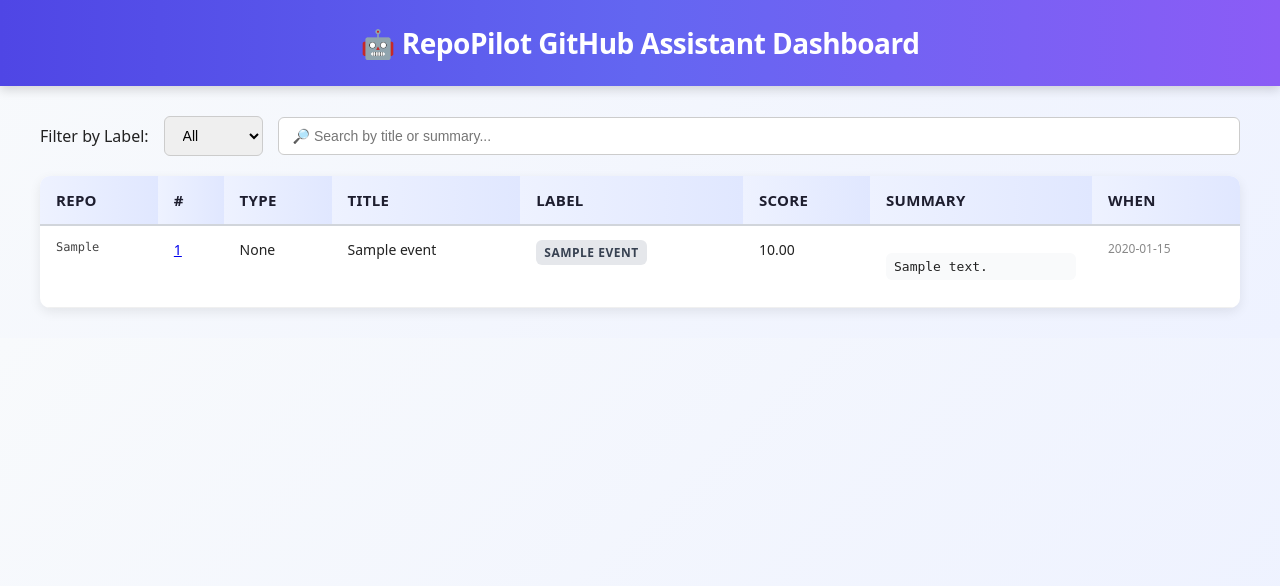
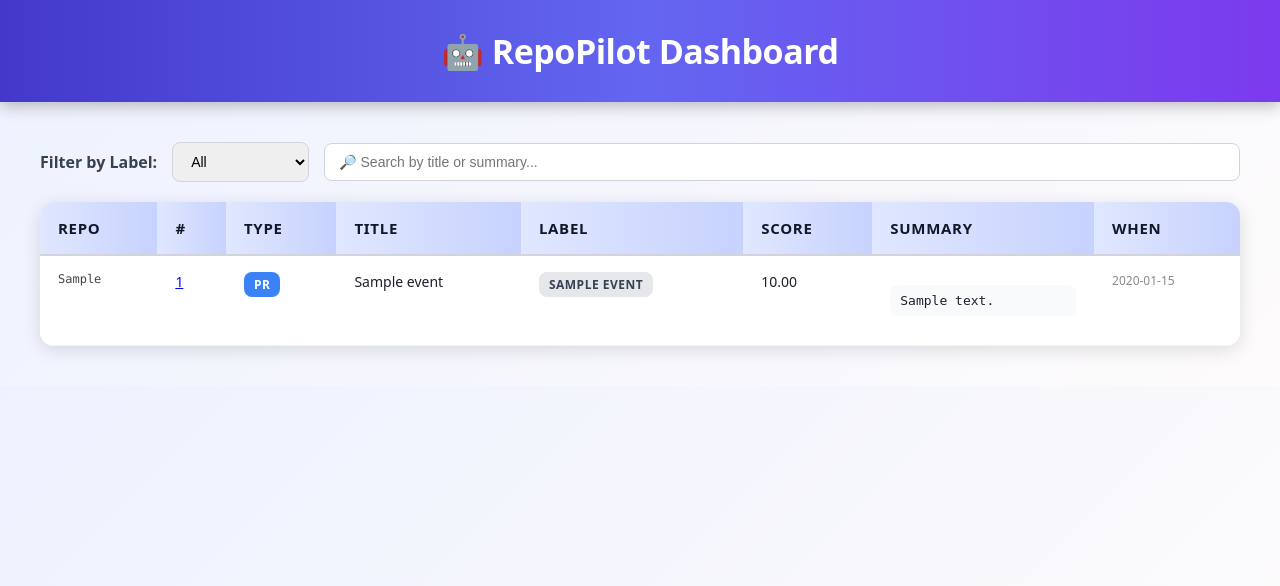
Before and after one commit to Eniiifeoluwa/RepoPilot, a FastAPI app: page / in a window 1280 px wide. Shown: the top 586 px of the page. Run offline with FastAPI, Linux system fonts and the light colour scheme; tables that the repository leaves empty hold one stand-in row (values such as "Sample post").

Commit message:
New updates.

```diff
--- a/dashboard/app.py
+++ b/dashboard/app.py
@@ -21,7 +21,7 @@
         id INTEGER PRIMARY KEY AUTOINCREMENT,
         repo TEXT,
         number INTEGER,
-        type TEXT,
+        type TEXT,            -- "Issue" or "Pull Request"
         title TEXT,
         summary TEXT,
         label TEXT,
@@ -36,14 +36,28 @@
 
 @app.post("/ingest")
 async def ingest(item: dict):
-    required = ["repo","number","type","summary","label","score","title"]
+    # Required fields (same for issues and PRs)
+    required = ["repo", "number", "type", "summary", "label", "score", "title"]
     if any(k not in item for k in required):
         raise HTTPException(status_code=400, detail="bad payload")
+
+    # Normalize type
+    issue_type = "Pull Request" if item["type"].lower().startswith("pull") else "Issue"
+
     conn = sqlite3.connect(DB_PATH)
     cur = conn.cursor()
     cur.execute(
         "INSERT INTO events(repo,number,type,title,summary,label,score,created_at) VALUES(?,?,?,?,?,?,?,?)",
-        (item["repo"], int(item["number"]), item["type"], item["title"], item["summary"], item["label"], float(item["score"]), datetime.datetime.utcnow().isoformat()+"Z")
+        (
+            item["repo"],
+            int(item["number"]),
+            issue_type,
+            item["title"],
+            item["summary"],
+            item["label"],
+            float(item["score"]),
+            datetime.datetime.utcnow().isoformat() + "Z",
+        ),
     )
     conn.commit()
     conn.close()
@@ -53,7 +67,9 @@
 async def index(request: Request):
     conn = sqlite3.connect(DB_PATH)
     cur = conn.cursor()
-    cur.execute("SELECT repo, number, type, title, label, score, summary, created_at FROM events ORDER BY id DESC LIMIT 200")
+    cur.execute(
+        "SELECT repo, number, type, title, label, score, summary, created_at FROM events ORDER BY id DESC LIMIT 200"
+    )
     rows = cur.fetchall()
     conn.close()
     return templates.TemplateResponse("index.html", {"request": request, "rows": rows})
--- a/dashboard/templates/index.html
+++ b/dashboard/templates/index.html
@@ -1,89 +1,107 @@
 <!doctype html>
-<html>
+<html lang="en">
 <head>
   <meta charset="utf-8">
-  <title> RepoPilot GitHub Assistant</title>
+  <title>RepoPilot Dashboard</title>
   <meta name="viewport" content="width=device-width,initial-scale=1">
   <style>
+    /* Global styles */
     body {
       font-family: system-ui, -apple-system, Segoe UI, Roboto, Ubuntu, Arial, sans-serif;
       margin: 0;
       padding: 0;
-      background: linear-gradient(135deg, #f8fafc, #eef2ff);
-      color: #222;
+      background: linear-gradient(135deg, #eef2ff, #fdfbfb);
+      color: #1e1e2f;
     }
 
+    /* Header */
     header {
-      background: linear-gradient(90deg, #4f46e5, #6366f1, #8b5cf6);
+      background: linear-gradient(90deg, #4338ca, #6366f1, #7c3aed);
       color: white;
-      padding: 24px 20px;
+      padding: 28px 20px;
       text-align: center;
-      box-shadow: 0 4px 10px rgba(0,0,0,0.15);
+      box-shadow: 0 4px 15px rgba(0,0,0,0.25);
     }
 
-    h1 {
+    header h1 {
       margin: 0;
-      font-size: 28px;
-      font-weight: 800;
+      font-size: 34px;
+      font-weight: 900;
       letter-spacing: -0.5px;
     }
 
+    /* Container */
     .container {
       max-width: 1200px;
-      margin: 30px auto;
+      margin: 40px auto;
       padding: 0 20px;
     }
 
+    /* Controls */
     .controls {
       margin-bottom: 20px;
       display: flex;
       align-items: center;
       gap: 15px;
+      flex-wrap: wrap;
+    }
+
+    label {
+      font-weight: 700;
+      color: #374151;
     }
 
     select, input[type="text"] {
       padding: 10px 14px;
-      border-radius: 6px;
-      border: 1px solid #ccc;
+      border-radius: 8px;
+      border: 1px solid #d1d5db;
       font-size: 14px;
+      transition: all 0.2s ease-in-out;
+    }
+
+    select:focus, input[type="text"]:focus {
+      border-color: #6366f1;
+      box-shadow: 0 0 0 3px rgba(99,102,241,0.2);
+      outline: none;
     }
 
     input[type="text"] {
       flex: 1;
     }
 
+    /* Table */
     table {
       border-collapse: collapse;
       width: 100%;
       background: white;
-      border-radius: 10px;
+      border-radius: 14px;
       overflow: hidden;
-      box-shadow: 0 4px 12px rgba(0,0,0,0.08);
+      box-shadow: 0 4px 18px rgba(0,0,0,0.12);
     }
 
     th, td {
-      padding: 14px 16px;
+      padding: 16px 18px;
       text-align: left;
     }
 
     th {
-      background: linear-gradient(90deg, #eef2ff, #e0e7ff);
-      font-weight: 700;
+      background: linear-gradient(90deg, #e0e7ff, #c7d2fe);
+      font-weight: 900;
       font-size: 15px;
-      color: #1e1e2f;
+      color: #111827;
       border-bottom: 2px solid #d1d5db;
-      letter-spacing: 0.3px;
       text-transform: uppercase;
+      letter-spacing: 0.7px;
     }
 
     td {
-      border-bottom: 1px solid #f0f0f0;
+      border-bottom: 1px solid #f3f4f6;
       font-size: 14px;
       vertical-align: top;
     }
 
     tr:hover {
-      background: #f9f9ff;
+      background: #f9fafb;
     }
 
     .mono {
@@ -92,19 +110,36 @@
       color: #444;
     }
 
+    /* Type badges */
+    .type-badge {
+      display: inline-block;
+      padding: 4px 10px;
+      border-radius: 8px;
+      font-size: 12px;
+      font-weight: 700;
+      text-transform: uppercase;
+      letter-spacing: 0.5px;
+      color: white;
+    }
+    .type-issue { background: #10b981; } /* green */
+    .type-pr { background: #3b82f6; }    /* blue */
+
+    /* Labels */
     .label {
       display: inline-block;
-      padding: 4px 8px;
-      border-radius: 6px;
+      padding: 4px 10px;
+      border-radius: 8px;
       font-size: 12px;
-      font-weight: 600;
+      font-weight: 700;
       text-transform: uppercase;
       letter-spacing: 0.5px;
       background: #e5e7eb;
       color: #374151;
     }
-
     .label.feature { background: #d1fae5; color: #065f46; }
+    .label.enhancement { background: #fef3c7; color: #92400e; }
+    .label.performance { background: #fee2e2; color: #991b1b; }
+    .label.security { background: #fde68a; color: #92400e; }
 
     .muted {
       color: #888;
@@ -117,14 +152,14 @@
       overflow: hidden;
       font-size: 13px;
       background: #f9fafb;
-      padding: 6px 8px;
-      border-radius: 6px;
+      padding: 8px 10px;
+      border-radius: 8px;
     }
   </style>
 </head>
 <body>
   <header>
-    <h1>🤖 RepoPilot GitHub Assistant Dashboard</h1>
+    <h1>🤖 RepoPilot Dashboard</h1>
   </header>
 
   <div class="container">
@@ -133,6 +168,9 @@
       <select id="filter">
         <option value="all">All</option>
         <option value="feature">Feature</option>
+        <option value="enhancement">Enhancement</option>
+        <option value="performance">Performance</option>
+        <option value="security">Security</option>
       </select>
 
       <input type="text" id="search" placeholder="🔎 Search by title or summary...">
@@ -156,7 +194,13 @@
         <tr data-label="{{ r[4]|lower }}">
           <td class="mono">{{ r[0] }}</td>
           <td><a target="_blank" href="https://github.com/{{ r[0] }}/issues/{{ r[1] }}">{{ r[1] }}</a></td>
-          <td>{{ r[2] }}</td>
+          <td>
+            {% if r[2] == "issue" %}
+              <span class="type-badge type-issue">Issue</span>
+            {% else %}
+              <span class="type-badge type-pr">PR</span>
+            {% endif %}
+          </td>
           <td class="title">{{ r[3] }}</td>
           <td><span class="label {{ r[4]|lower }}">{{ r[4] }}</span></td>
           <td>{{ "%.2f"|format(r[5]) }}</td>
```
Also changed, not shown: action/action.yml (+13 -2 lines), action/main.py (+6 -3 lines), .github/workflows/ai-helper.yml.
